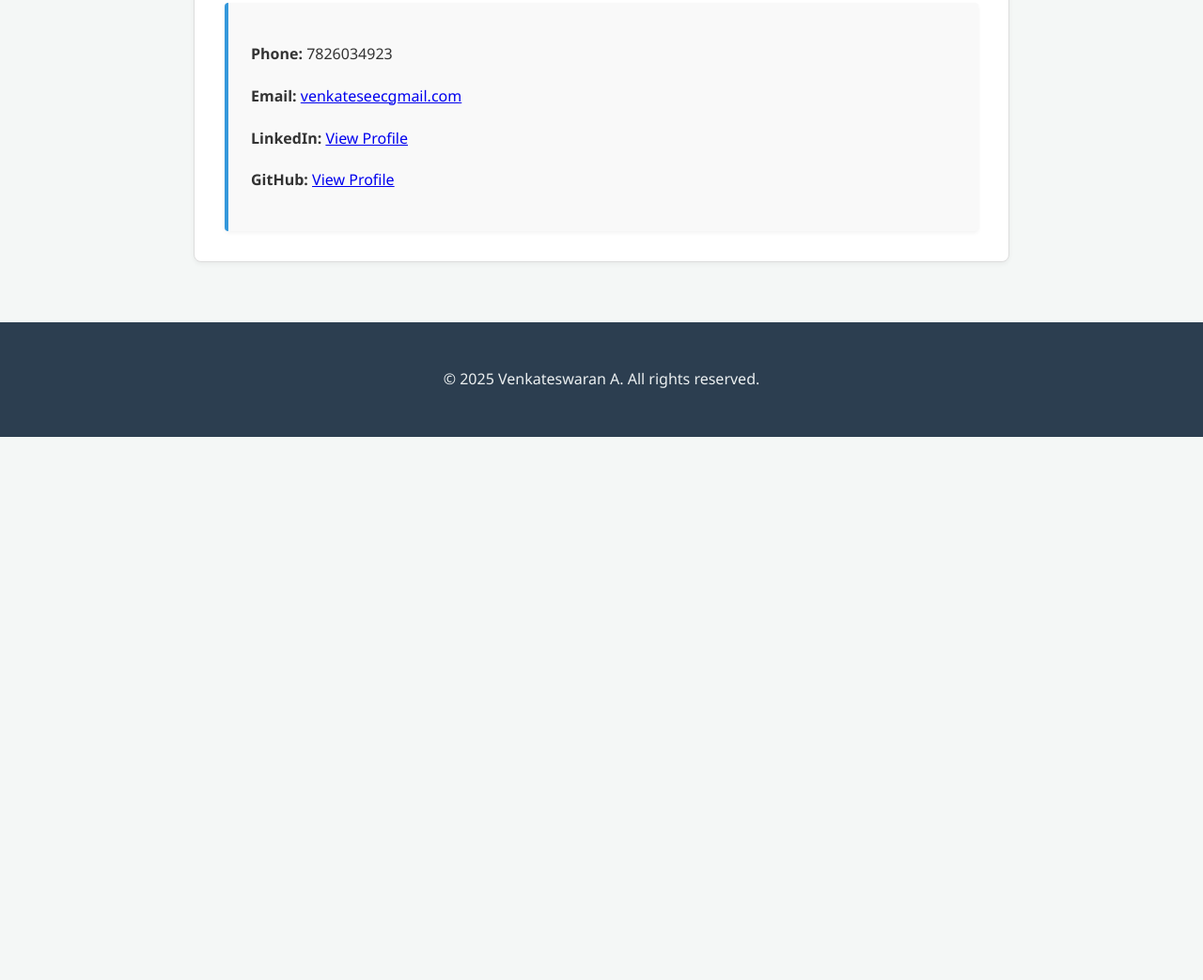
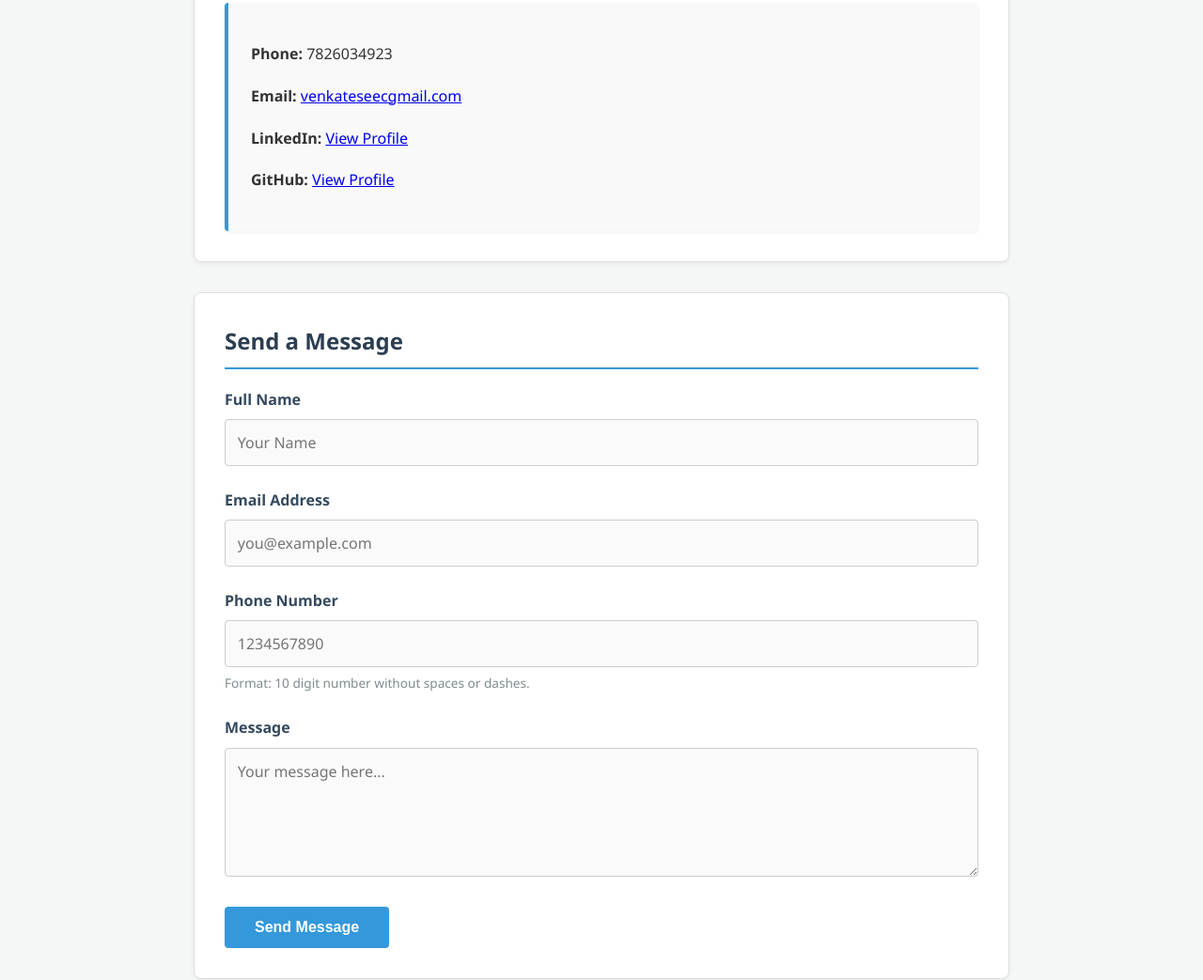
Before and after one commit to Venkateswaran07/Elevate-labs-, a plain HTML site: page contact.html in a window 1280 px wide. Shown: the part 344-1387 px from the top of the page at 94% size. Before the commit the page ends 809 px from the top, so only its background shows below. Drawn offline with Linux system fonts and the light colour scheme.

Commit message:
Add Task 5: Contact Form with HTML Validation and Screenshots

```diff
--- a/contact.html
+++ b/contact.html
@@ -39,6 +39,41 @@
                 </address>
             </article>
         </section>
+
+        <!-- Contact Form Section -->
+        <section class="content-section">
+            <h2>Send a Message</h2>
+            <form action="#" method="POST" class="contact-form">
+                <!-- Name Field -->
+                <div class="form-group">
+                    <label for="name">Full Name</label>
+                    <input type="text" id="name" name="name" required maxlength="30" placeholder="Your Name">
+                </div>
+
+                <!-- Email Field -->
+                <div class="form-group">
+                    <label for="email">Email Address</label>
+                    <input type="email" id="email" name="email" required placeholder="you@example.com">
+                </div>
+
+                <!-- Phone Field -->
+                <div class="form-group">
+                    <label for="phone">Phone Number</label>
+                    <input type="tel" id="phone" name="phone" required pattern="[0-9]{10}" placeholder="1234567890">
+                    <small>Format: 10 digit number without spaces or dashes.</small>
+                </div>
+
+                <!-- Message Field -->
+                <div class="form-group">
+                    <label for="message">Message</label>
+                    <textarea id="message" name="message" rows="5" required maxlength="200"
+                        placeholder="Your message here..."></textarea>
+                </div>
+
+                <!-- Submit Button -->
+                <button type="submit" class="submit-btn">Send Message</button>
+            </form>
+        </section>
     </main>
 
     <footer class="main-footer">
--- a/style.css
+++ b/style.css
@@ -55,33 +55,10 @@ nav ul {
     list-style: none;
     padding: 0;
     margin: 0;
-
-    /*
-        display: flex
-        Enables the flexbox layout model for the list.
-        Items become flex items and align horizontally by default.
-    */
     display: flex;
-
-    /*
-        justify-content: center
-        Aligns the flex items (links) to the center of the container main axis.
-    */
     justify-content: center;
-
-    /*
-        align-items: center
-        Aligns items vertically along the cross axis.
-    */
     align-items: center;
-
-    /*
-        flex-wrap: wrap
-        Allows the navigation items to wrap onto a new line if the screen size is too small.
-    */
     flex-wrap: wrap;
-
-    /* GAP provides spacing between flex items */
     gap: 1.5rem;
 }
 
@@ -101,7 +78,6 @@ nav a:hover {
 /*
     Active Navigation Link
     Requirement: Highlight the ACTIVE navigation link using CSS.
-    This class is added to the link corresponding to the current page.
 */
 nav a.active {
     color: #3498db;
@@ -145,22 +121,8 @@ h2 {
     Used for Projects and Internships sections.
 */
 .card-list {
-    /*
-        display: flex
-        Turns the container into a flex container parent.
-    */
     display: flex;
-
-    /*
-        flex-wrap: wrap
-        Ensures cards move to the next "row" when there isn't enough space on one line.
-    */
     flex-wrap: wrap;
-
-    /*
-        gap
-        Creates standardized spacing between flex items (cards).
-    */
     gap: 1.5rem;
 }
 
@@ -175,11 +137,6 @@ h2 {
     border-left: 4px solid #3498db;
     border-radius: 4px;
     box-shadow: 0 2px 4px rgba(0, 0, 0, 0.05);
-
-    /*
-        flex: 1 1 300px
-        Grow: 1, Shrink: 1, Basis: 300px
-    */
     flex: 1 1 300px;
 }
 
@@ -239,3 +196,78 @@ address {
     font-style: normal;
     line-height: 1.8;
 }
+
+/*
+    CONTACT FORM STYLING
+    Task 5 Requirement: Style the form using box model.
+*/
+.contact-form {
+    max-width: 100%;
+}
+
+.form-group {
+    margin-bottom: 1.5rem;
+    /* Margin for spacing between inputs */
+}
+
+label {
+    display: block;
+    /* Ensures label takes its own line */
+    margin-bottom: 0.5rem;
+    font-weight: 600;
+    color: #34495e;
+}
+
+/*
+    Input and Textarea Styling
+    Applying consistent padding and borders
+*/
+input,
+textarea {
+    width: 100%;
+    /* Responsive width */
+    padding: 0.8rem;
+    border: 1px solid #ccc;
+    border-radius: 4px;
+    font-family: inherit;
+    /* Inherit font from body */
+    font-size: 1rem;
+    background-color: #fafafa;
+    transition: border-color 0.3s, box-shadow 0.3s;
+}
+
+/* Focus state for better accessibility and UX */
+input:focus,
+textarea:focus {
+    border-color: #3498db;
+    outline: none;
+    box-shadow: 0 0 0 3px rgba(52, 152, 219, 0.2);
+}
+
+/* Helper text styling */
+small {
+    color: #7f8c8d;
+    font-size: 0.85rem;
+    margin-top: 0.4rem;
+    display: block;
+}
+
+/*
+    Submit Button Styling
+*/
+.submit-btn {
+    background-color: #3498db;
+    color: white;
+    padding: 0.8rem 2rem;
+    border: none;
+    border-radius: 4px;
+    font-size: 1rem;
+    font-weight: 600;
+    cursor: pointer;
+    transition: background-color 0.3s ease;
+    display: inline-block;
+}
+
+.submit-btn:hover {
+    background-color: #2980b9;
+}
```
Also changed, not shown: task_4_screenshot_1.png (deleted), task_4_screenshot_2.png (deleted), task_4_screenshot_3.png (deleted), task_5_screenshot_1.png (added), task_5_screenshot_2.png (added), 1 other file.
